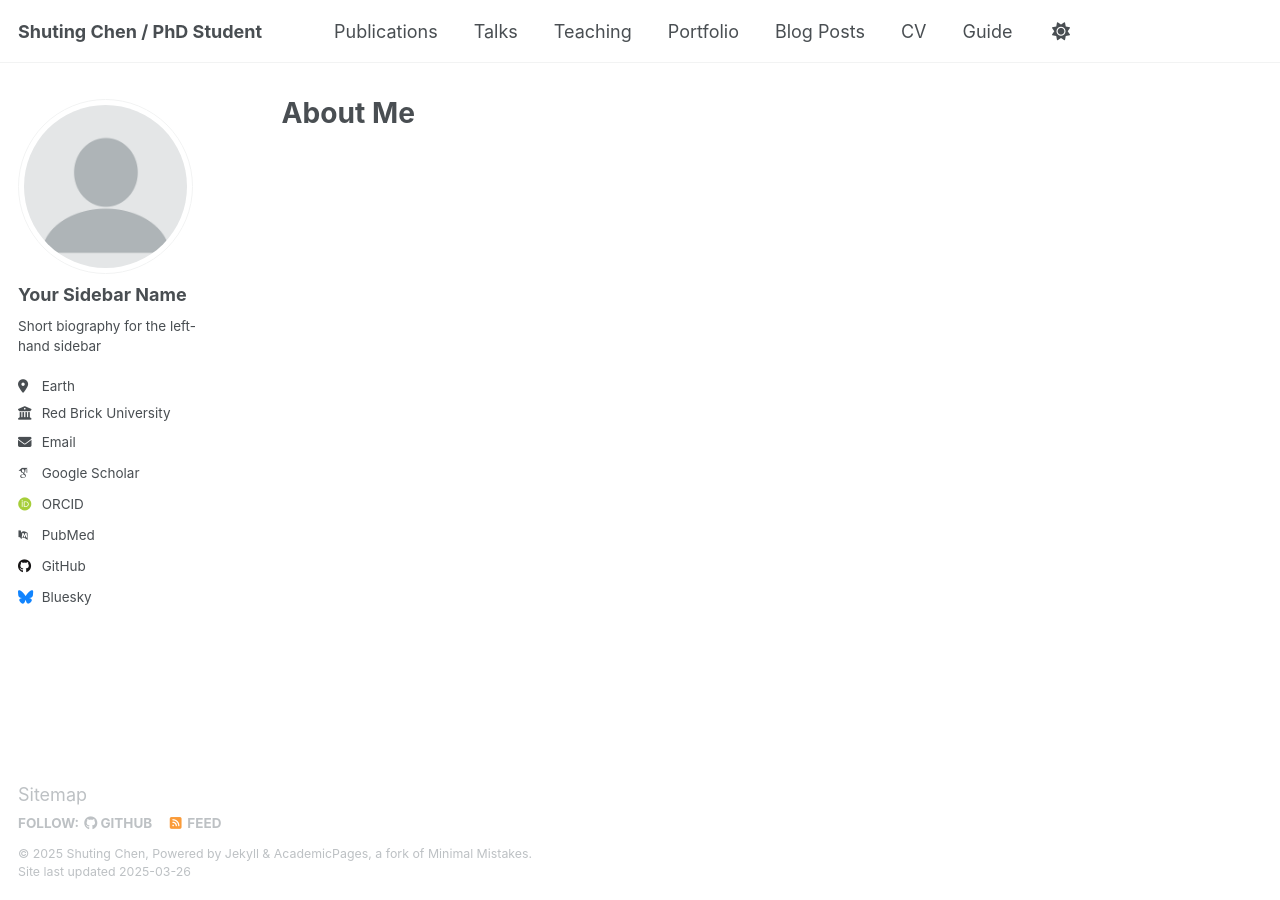
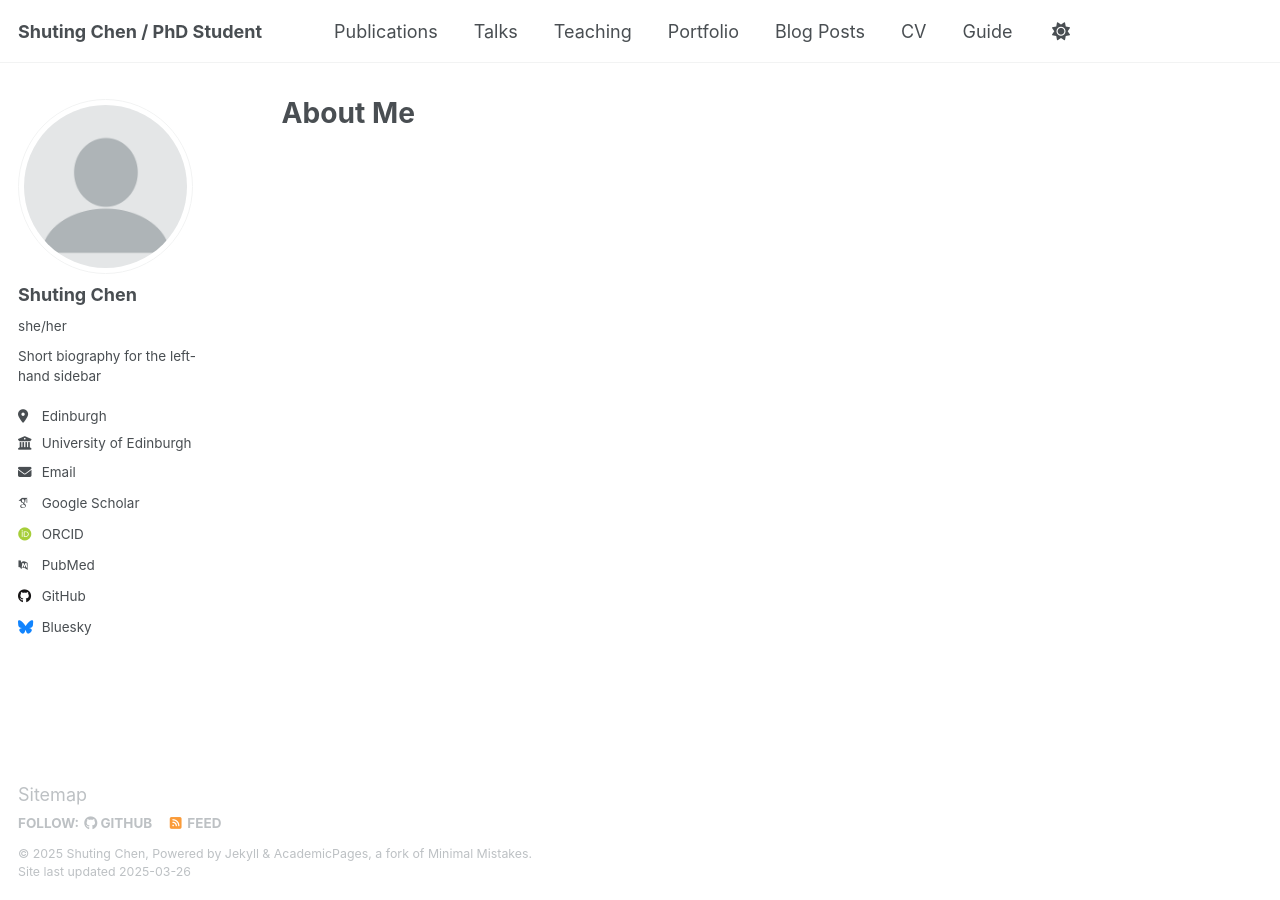
Before and after one commit to scat8455/scat8455.github.io, a Jekyll site: the page built from _pages/about.md, in a window 1280 px wide. Built offline with Jekyll 4.4.1, drawn with Linux system fonts in a browser that asks for light colours; some web fonts are replaced.

Commit message:
Update _config.yml

```diff
--- a/_config.yml
+++ b/_config.yml
@@ -23,13 +23,13 @@ repository               : "scat8455.github.io"
 author:
   # Biographic information
   avatar           : "profile.png"
-  name             : "Your Sidebar Name"
-  pronouns         : # example: "she/her"
+  name             : "Shuting Chen"
+  pronouns         : "she/her"
   bio              : "Short biography for the left-hand sidebar"
-  location         : "Earth"
-  employer         : "Red Brick University"
+  location         : "Edinburgh"
+  employer         : "University of Edinburgh"
   uri              : # URL
-  email            : "none@example.org"
+  email            : "s2071975@ed.ac.uk"
 
   # Academic websites
   arxiv            : # URL - Update with the correct link to your profile
```
